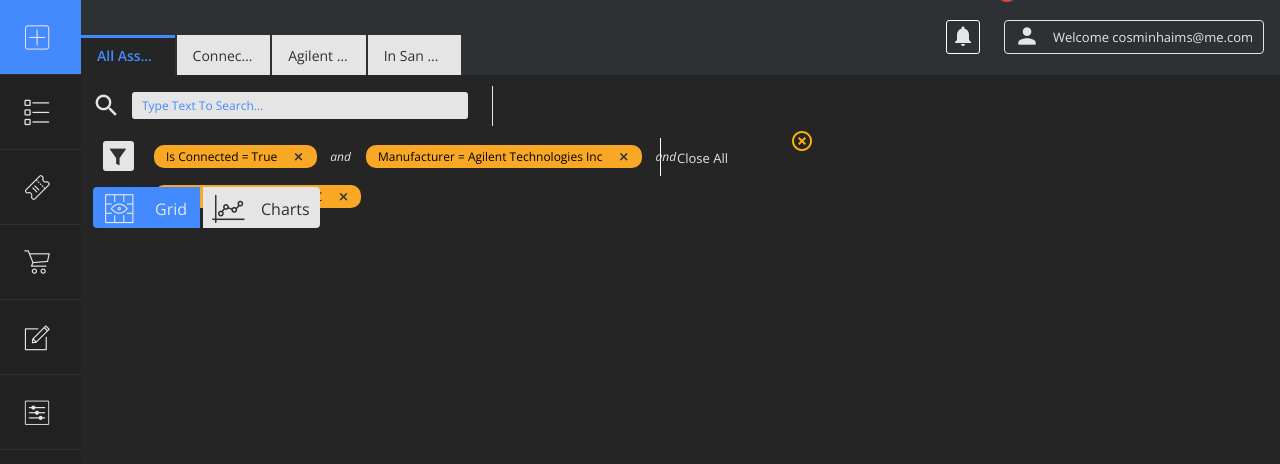
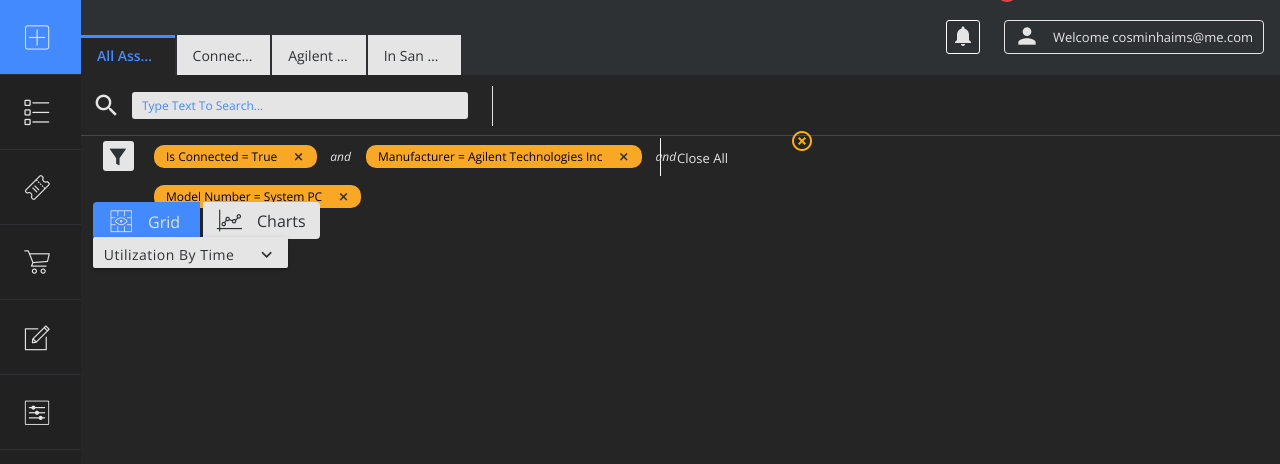
Before and after one commit to jsthack/aa_main_ui, a website: page index.html in a window 1280 px wide. Shown: the top 464 px of the page. Drawn offline with nearby package versions, Linux system fonts and the light colour scheme; files whose address does not match are found by name.

Commit message:
End of day / 7.18.17

```diff
--- a/index.html
+++ b/index.html
@@ -67,6 +67,19 @@
                </div>
             </div>
          </div>
+         <div class="row chartsMenu">
+            <div class="dropdownContainer">
+            <!-- Dropdown Trigger -->
+            <a class='dropdown-button btn utilization' href='#' data-activates='dropdown1'>Utilization by Time<i class="material-icons">keyboard_arrow_down</i></a>
+            <!-- Dropdown Structure -->
+            <ul id='dropdown1' class='dropdown-content'>
+               <li><a href="#!">Utilization by Time</a></li>
+               <li><a href="#!">Asset Count</a></li>
+               <li><a href="#!">Health vs Time</a></li>
+               <li><a href="#!">Service Due Date</a></li>
+            </ul>
+         </div>
+         </div>
       <!--Import jQuery before materialize.js-->
       <script type="text/javascript" src="https://code.jquery.com/jquery-2.1.1.min.js"></script>
       <script type="text/javascript" src="js/bin/materialize.min.js"></script>
--- a/sass/main.scss
+++ b/sass/main.scss
@@ -17,6 +17,8 @@
 6. TAB BAR -------------
 7. SEARCH BAR ----------
 8. FILTERS -------------
+8. LOWER CONTROLS ------
+8. CHARTS MENU ---------
 ----------------------*/
 
 //======================
@@ -32,6 +34,7 @@ $lightGray: #E5E5E5;
 $mainBlue: #448AFF;
 $mainYellow: #FFB300;
 $mainRed: #dc4646;
+$mainBorder: #464646;
 $tabBkg: #292b2d;
 $activeTabBkg: #252525;
 
@@ -332,25 +335,28 @@ input[type=search] {
 }
 
 //======================
-// 8. LOWER CONTROLS ---
+// 9. LOWER CONTROLS ---
 //======================
 
 .row.viewToggle {
+   height: 67px;
    margin: -21px 0 0 0;
    background-color: $activeTabBkg;
+   border-top: 1px solid $mainBorder;
 }
 
 .col.s10.gridCharts {
    height: 50px;
+   padding-top: 15px;
 }
 
 .toggleButton {
    #grid {
       float: left;
       width: 107px;
-      height: 41px;
+      height: 37px;
       margin: 0 3px 0 0;
-      padding: 15px 0px 0px 10px;
+      padding: 13px 0px 0px 16px;
       line-height: 14px;
       background-color: $mainBlue;
       color: $lightGray;
@@ -361,8 +367,8 @@ input[type=search] {
          color: $bkg;
       }
       i {//grid icon
-         font-size: 32px;
-         padding: 0px 20px 0 0;
+         font-size: 24px;
+         padding: 0px 15px 0 0;
       }
       span {
          padding: 0px 0px 0px 0px;
@@ -372,8 +378,8 @@ input[type=search] {
    #charts {
       float:left;
       width: 117px;
-      height: 41px;
-      padding: 10px 0px 0px 8px;
+      height: 37px;
+      padding: 7px 0px 0px 12px;
       line-height: 24px;
       background-color: $lightGray;
       color: $bkg;
@@ -384,8 +390,8 @@ input[type=search] {
          color: $lightGray;
       }
       i {//grid icon
-         font-size: 36px;
-         padding: 0px 14px 0 0;
+         font-size: 28px;
+         padding: 0 13px 0 1px;
       }
       span {
          padding: 0px 0px 0px 0px;
@@ -393,3 +399,50 @@ input[type=search] {
       }
    }
 }
+
+.row.chartsMenu {
+   background-color: $activeTabBkg;
+}
+
+//======================
+// 10. CHARTS MENU ------
+//======================
+
+.dropdownContainer {
+    padding: 0px 0px 0px 93px;
+}
+
+.dropdown-button.btn {
+   background-color: $lightGray;
+   color: $bkg;
+   font-size: 14px;
+   text-transform: capitalize;
+   height: 31px;
+   width: 195px;
+   padding: 0px 43px 0px 0px;
+   i {//dropdown arrow icon
+      padding: 0px 0px 0px 22px;
+      position: absolute;
+   }
+}
+
+.dropdown-content{
+   top: 236.997px !important;
+   li{
+      min-height: 0px;
+      line-height: -6.5rem;
+      height: 34px;
+      padding: 0;
+      a {
+         color: $bkg;
+         padding: 18px 11px;
+         line-height: .5px;
+         height: 33px;
+         font-size: 14px;
+         &:hover {
+            background-color: $mainBlue;
+            color: $lightGray;
+         }
+      }
+   }
+}
```
Also changed, not shown: css/main.css.
